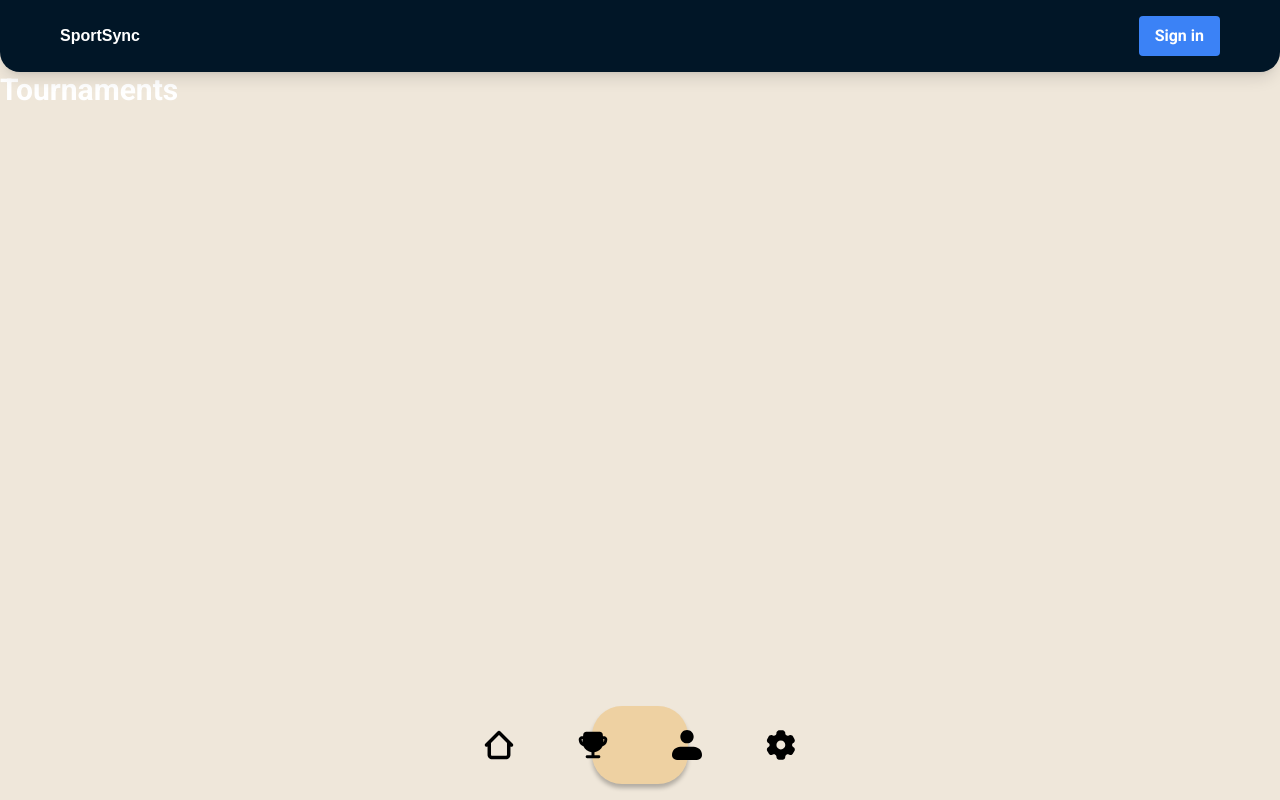
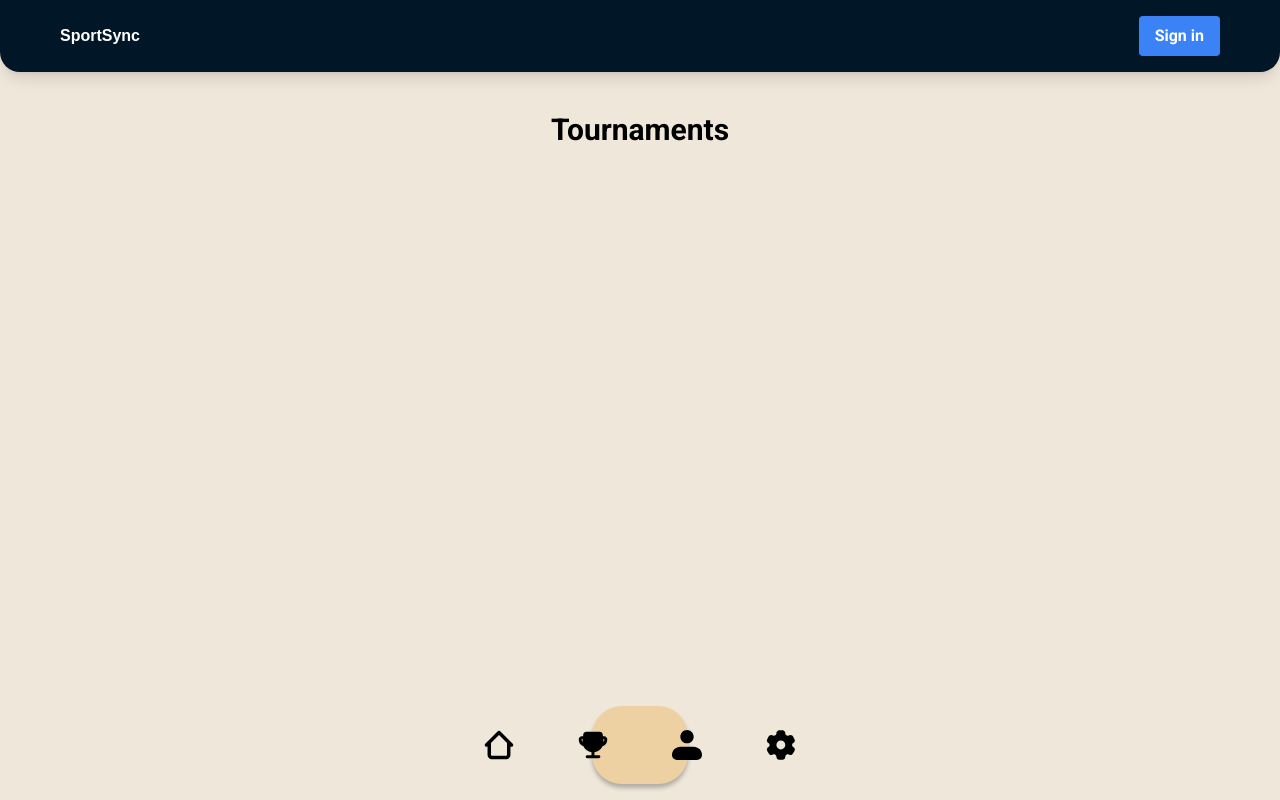
Before and after one commit to H4r0l/SportSync, a Next.js app: page /dashboard in a window 1280 px wide. Built offline with nearby package versions, Linux system fonts and the light colour scheme; no server answers.

Commit message:
Fix: Change in upcoming layout

```diff
--- a/app/dashboard/page.jsx
+++ b/app/dashboard/page.jsx
@@ -4,15 +4,14 @@ import { useSession, signIn } from "next-auth/react";
 
 function TournamentList() {
 
+  return (
+    <>
+    {/* Generate a default Homepage here with three categories and lorem ipsums*/}
+      <div>
+        <h1 className="text-3xl font-bold mb-4 text-center mt-10 text-black ">Tournaments</h1>
+      </div>
 
-
-  return (
-    <div className="container mx-auto">
-      <h1 className="text-3xl font-bold mb-4">Tournaments</h1>
-      <ul className="list-disc pl-4">
-
-      </ul>
-    </div>
+    </>
   );
 }
 
```
